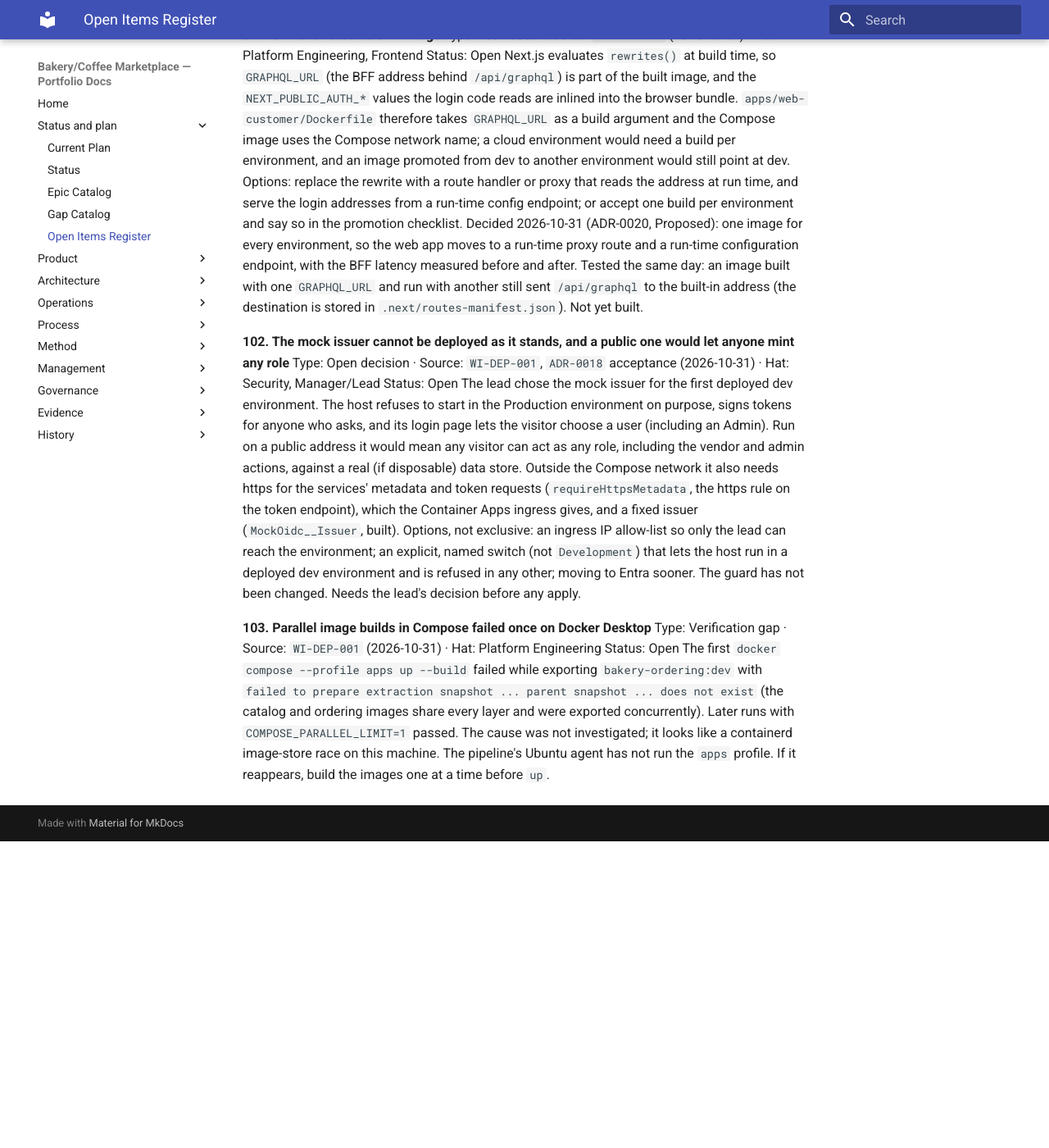
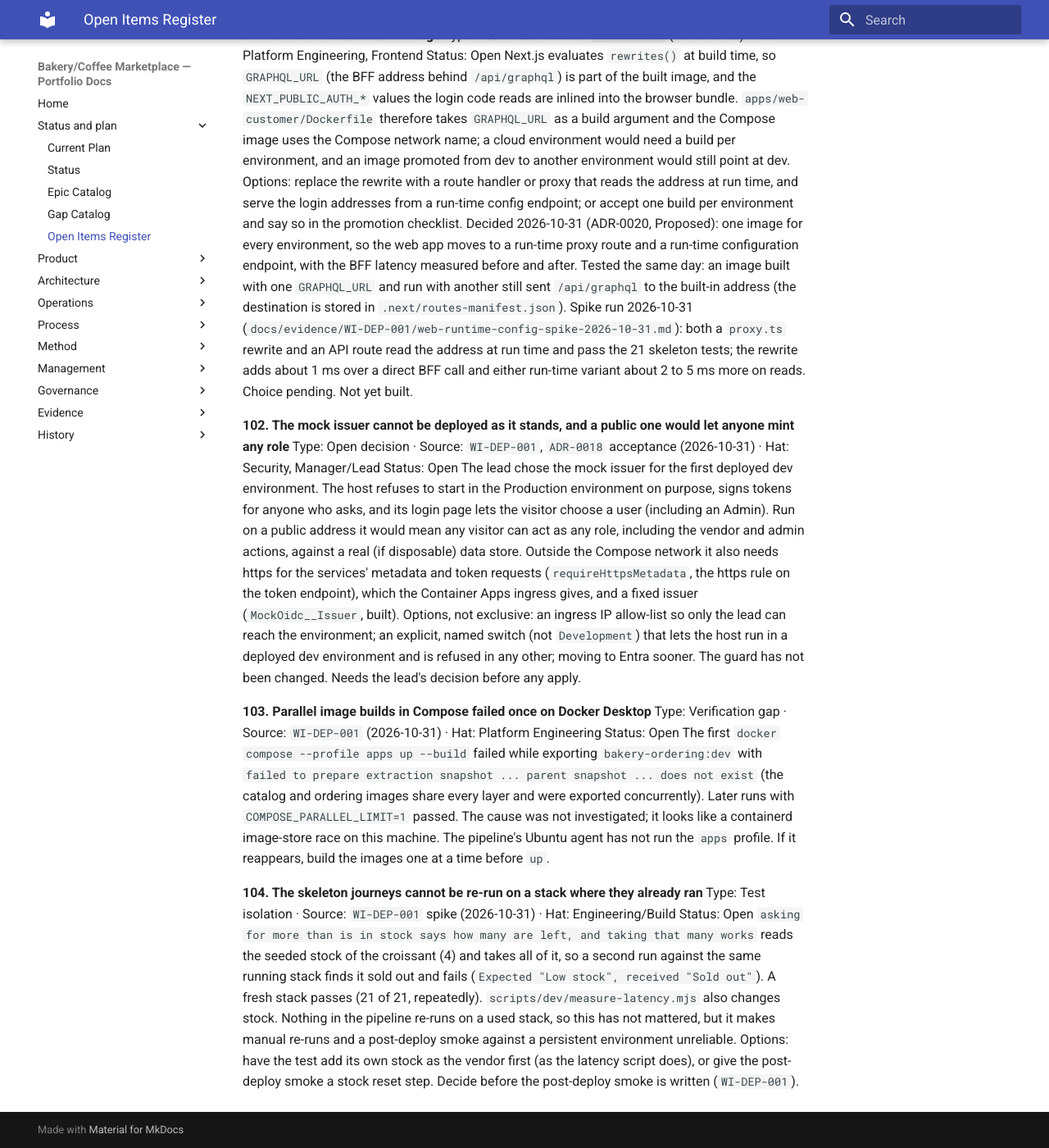
Before and after one commit to benjamin-hedrick/bakery-marketplace, an MkDocs documentation site: the page built from docs/governance/open-items-register.md, in a window 1280 px wide and 1400 px high, scrolled down 24140 px. Shown: the whole window at 82% size. Built offline with MkDocs 1.6.1 and Material for MkDocs 9.7.7, drawn with Linux system fonts in a browser that asks for light colours; before the commit the page ends 25166 px from its top, so only the background shows below that.

Commit message:
Spike: how the web app reaches the BFF without a build per environment; register item 104 (WI-DEP-001, register item 101)
Both a proxy.ts rewrite and an API route read GRAPHQL_URL at run time and pass the 21 skeleton tests on a fresh stack; latency measured against the
current rewrite and a direct BFF call. Spike code not kept in the tree.

Co-Authored-By: Claude Sonnet 5.5 <noreply@anthropic.com>

```diff
--- a/docs/governance/open-items-register.md
+++ b/docs/governance/open-items-register.md
@@ -546,7 +546,7 @@ ADR-0013 asks for a latency budget for the BFF "once measured", and `nfrs.md` sa
 **101. The web image bakes in the back-end address and the login addresses, so each environment needs its own image**
 Type: Tech debt · Source: `WI-DEP-001` (2026-10-31) · Hat: Platform Engineering, Frontend
 Status: Open
-Next.js evaluates `rewrites()` at build time, so `GRAPHQL_URL` (the BFF address behind `/api/graphql`) is part of the built image, and the `NEXT_PUBLIC_AUTH_*` values the login code reads are inlined into the browser bundle. `apps/web-customer/Dockerfile` therefore takes `GRAPHQL_URL` as a build argument and the Compose image uses the Compose network name; a cloud environment would need a build per environment, and an image promoted from dev to another environment would still point at dev. Options: replace the rewrite with a route handler or proxy that reads the address at run time, and serve the login addresses from a run-time config endpoint; or accept one build per environment and say so in the promotion checklist. Decided 2026-10-31 (ADR-0020, Proposed): one image for every environment, so the web app moves to a run-time proxy route and a run-time configuration endpoint, with the BFF latency measured before and after. Tested the same day: an image built with one `GRAPHQL_URL` and run with another still sent `/api/graphql` to the built-in address (the destination is stored in `.next/routes-manifest.json`). Not yet built.
+Next.js evaluates `rewrites()` at build time, so `GRAPHQL_URL` (the BFF address behind `/api/graphql`) is part of the built image, and the `NEXT_PUBLIC_AUTH_*` values the login code reads are inlined into the browser bundle. `apps/web-customer/Dockerfile` therefore takes `GRAPHQL_URL` as a build argument and the Compose image uses the Compose network name; a cloud environment would need a build per environment, and an image promoted from dev to another environment would still point at dev. Options: replace the rewrite with a route handler or proxy that reads the address at run time, and serve the login addresses from a run-time config endpoint; or accept one build per environment and say so in the promotion checklist. Decided 2026-10-31 (ADR-0020, Proposed): one image for every environment, so the web app moves to a run-time proxy route and a run-time configuration endpoint, with the BFF latency measured before and after. Tested the same day: an image built with one `GRAPHQL_URL` and run with another still sent `/api/graphql` to the built-in address (the destination is stored in `.next/routes-manifest.json`). Spike run 2026-10-31 (`docs/evidence/WI-DEP-001/web-runtime-config-spike-2026-10-31.md`): both a `proxy.ts` rewrite and an API route read the address at run time and pass the 21 skeleton tests; the rewrite adds about 1 ms over a direct BFF call and either run-time variant about 2 to 5 ms more on reads. Choice pending. Not yet built.
 
 **102. The mock issuer cannot be deployed as it stands, and a public one would let anyone mint any role**
 Type: Open decision · Source: `WI-DEP-001`, `ADR-0018` acceptance (2026-10-31) · Hat: Security, Manager/Lead
@@ -557,3 +557,8 @@ The lead chose the mock issuer for the first deployed dev environment. The host
 Type: Verification gap · Source: `WI-DEP-001` (2026-10-31) · Hat: Platform Engineering
 Status: Open
 The first `docker compose --profile apps up --build` failed while exporting `bakery-ordering:dev` with `failed to prepare extraction snapshot ... parent snapshot ... does not exist` (the catalog and ordering images share every layer and were exported concurrently). Later runs with `COMPOSE_PARALLEL_LIMIT=1` passed. The cause was not investigated; it looks like a containerd image-store race on this machine. The pipeline's Ubuntu agent has not run the `apps` profile. If it reappears, build the images one at a time before `up`.
+
+**104. The skeleton journeys cannot be re-run on a stack where they already ran**
+Type: Test isolation · Source: `WI-DEP-001` spike (2026-10-31) · Hat: Engineering/Build
+Status: Open
+`asking for more than is in stock says how many are left, and taking that many works` reads the seeded stock of the croissant (4) and takes all of it, so a second run against the same running stack finds it sold out and fails (`Expected "Low stock", received "Sold out"`). A fresh stack passes (21 of 21, repeatedly). `scripts/dev/measure-latency.mjs` also changes stock. Nothing in the pipeline re-runs on a used stack, so this has not mattered, but it makes manual re-runs and a post-deploy smoke against a persistent environment unreliable. Options: have the test add its own stock as the vendor first (as the latency script does), or give the post-deploy smoke a stock reset step. Decide before the post-deploy smoke is written (`WI-DEP-001`).
```
Also changed, not shown: docs/evidence/WI-DEP-001/web-runtime-config-spike-2026-10-31.md (added, +58 -0 lines), docs/product/backlog/STATUS.md (+3 -3 lines), docs/product/backlog/TRACEABILITY.md (+1 -1 lines).
